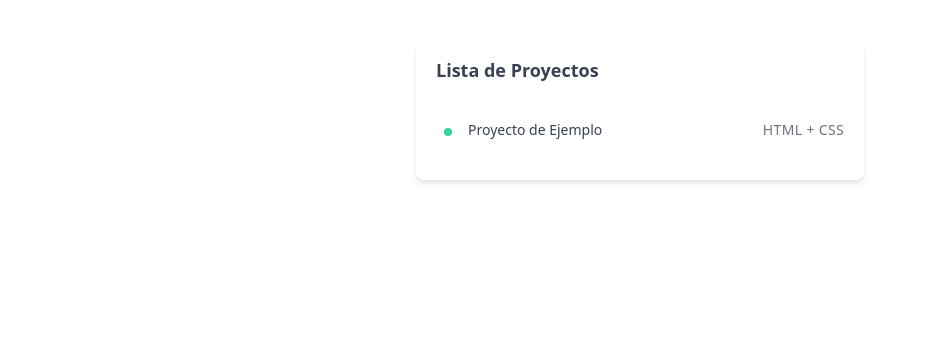
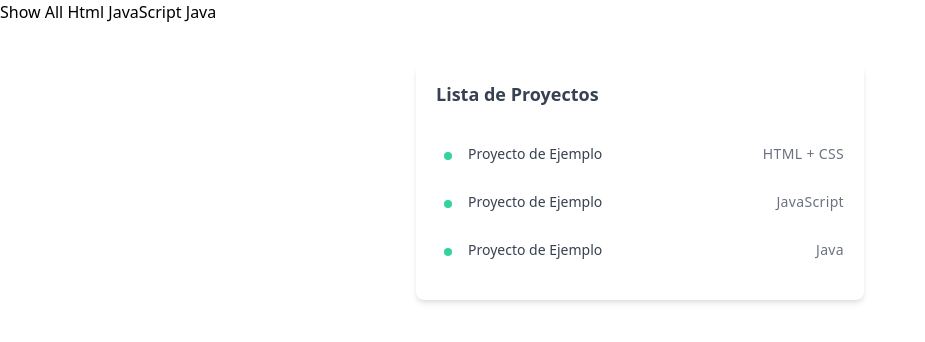
Before and after one commit to pabloroyodev/pabloroyodev.github.io, a plain HTML site: page index.html in a window 1280 px wide. Shown: the whole page, without its empty margins (0-925 px from the left). Drawn offline with nearby package versions, Linux system fonts and the light colour scheme.

Commit message:
(feat) Lista Proyectos + Filtro

```diff
--- a/index.html
+++ b/index.html
@@ -10,7 +10,21 @@
     />
     <title>Pablo Royo</title>
   </head>
+  <script src="./script.js"></script>
+  <link rel="stylesheet" href="./style.css"></link>
   <body>
+    <!-- Control buttons -->
+    <div id="myBtnContainer">
+      <button class="btn active" onclick="filterSelection('all')">
+        Show All
+      </button>
+      <button class="btn" onclick="filterSelection('html')">Html</button>
+      <button class="btn" onclick="filterSelection('JavaScript')">
+        JavaScript
+      </button>
+      <button class="btn" onclick="filterSelection('java')">Java</button>
+    </div>
+
     <div class="w-full max-w-screen-xl mx-auto px-6">
       <div class="flex justify-center p-4 px-3 py-10">
         <div class="w-full max-w-md">
@@ -19,6 +33,7 @@
               Lista de Proyectos
             </div>
             <div class="py-3 text-sm">
+              <div class="filterDiv html">
                 <div
                   class="
                     flex
@@ -41,9 +56,59 @@
                   </div>
                 </div>
               </div>
+
+              <div class="filterDiv JavaScript">
+                <div
+                  class="
+                    flex
+                    justify-start
+                    cursor-pointer
+                    text-gray-700
+                    hover:text-blue-400 hover:bg-blue-100
+                    rounded-md
+                    px-2
+                    py-2
+                    my-2
+                  "
+                >
+                  <span class="bg-green-400 h-2 w-2 m-2 rounded-full"></span>
+                  <div class="flex-grow font-medium px-2">
+                    Proyecto de Ejemplo
+                  </div>
+                  <div class="text-sm font-normal text-gray-500 tracking-wide">
+                    JavaScript
+                  </div>
+                </div>
+              </div>
+
+              <div class="filterDiv java">
+                <div
+                  class="
+                    flex
+                    justify-start
+                    cursor-pointer
+                    text-gray-700
+                    hover:text-blue-400 hover:bg-blue-100
+                    rounded-md
+                    px-2
+                    py-2
+                    my-2
+                  "
+                >
+                  <span class="bg-green-400 h-2 w-2 m-2 rounded-full"></span>
+                  <div class="flex-grow font-medium px-2">
+                    Proyecto de Ejemplo
+                  </div>
+                  <div class="text-sm font-normal text-gray-500 tracking-wide">
+                    Java
                   </div>
                 </div>
               </div>
             </div>
+          </div>
+        </div>
+        <script>filterSelection("all")</script>
+      </div>
+    </div>
   </body>
 </html>
--- /dev/null
+++ b/script.js
@@ -0,0 +1,42 @@
+function filterSelection(c) {
+  var x, i
+  x = document.getElementsByClassName("filterDiv")
+  if (c == "all") c = ""
+  for (i = 0; i < x.length; i++) {
+    w3RemoveClass(x[i], "show")
+    if (x[i].className.indexOf(c) > -1) w3AddClass(x[i], "show")
+  }
+}
+
+function w3AddClass(element, name) {
+  var i, arr1, arr2
+  arr1 = element.className.split(" ")
+  arr2 = name.split(" ")
+  for (i = 0; i < arr2.length; i++) {
+    if (arr1.indexOf(arr2[i]) == -1) {
+      element.className += " " + arr2[i]
+    }
+  }
+}
+
+function w3RemoveClass(element, name) {
+  var i, arr1, arr2
+  arr1 = element.className.split(" ")
+  arr2 = name.split(" ")
+  for (i = 0; i < arr2.length; i++) {
+    while (arr1.indexOf(arr2[i]) > -1) {
+      arr1.splice(arr1.indexOf(arr2[i]), 1)
+    }
+  }
+  element.className = arr1.join(" ")
+}
+
+var btnContainer = document.getElementById("myBtnContainer")
+var btns = btnContainer.getElementsByClassName("btn")
+for (var i = 0; i < btns.length; i++) {
+  btns[i].addEventListener("click", function () {
+    var current = document.getElementsByClassName("active")
+    current[0].className = current[0].className.replace(" active", "")
+    this.className += " active"
+  })
+}
--- /dev/null
+++ b/style.css
@@ -0,0 +1,7 @@
+.filterDiv {
+  display: none;
+}
+
+.show {
+  display: block;
+}
```
Lines whose indentation alone changed are shown as unchanged.
